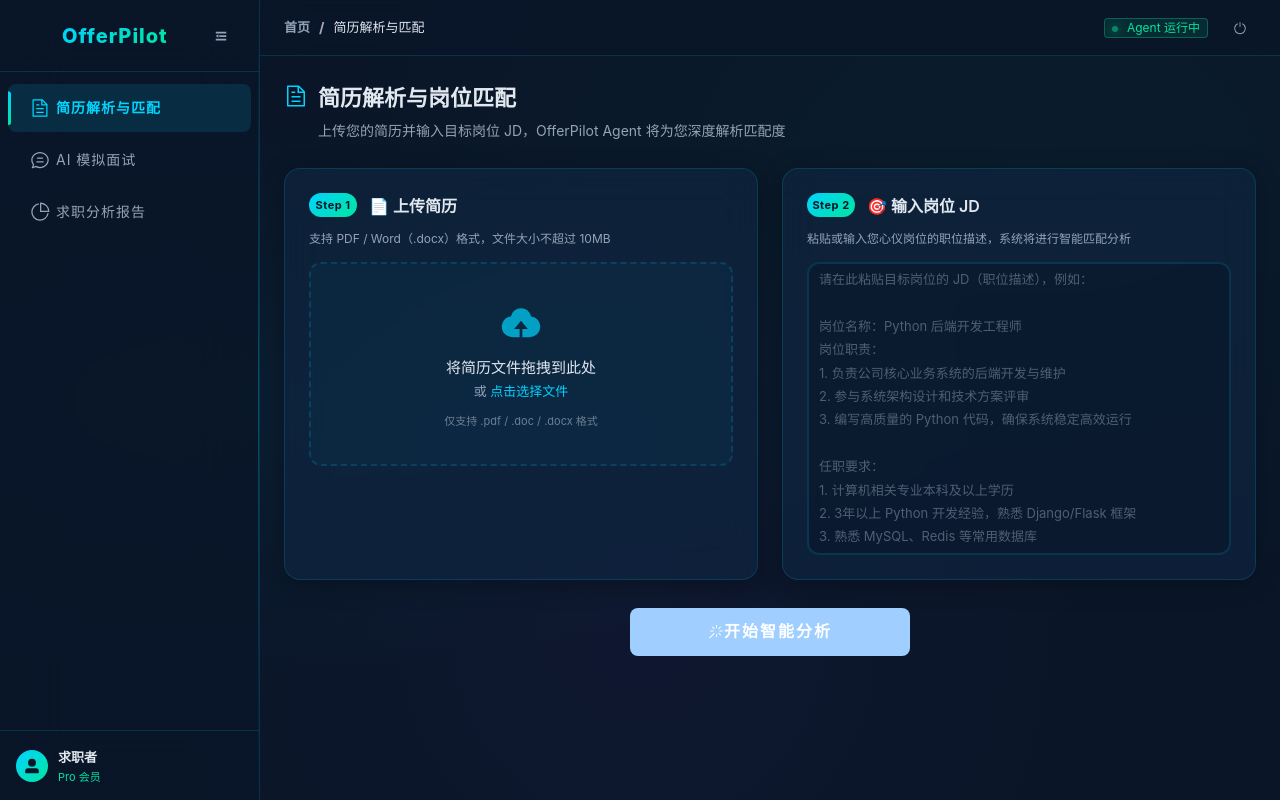
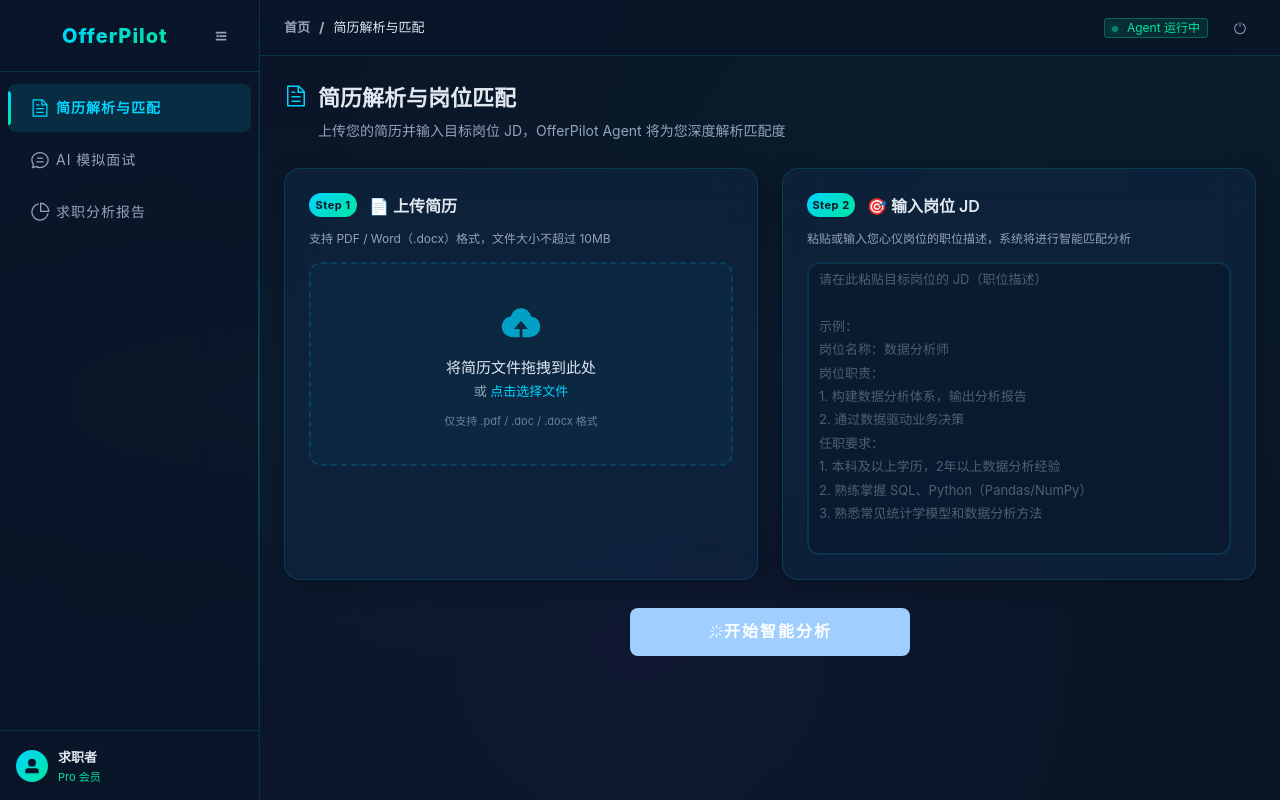
Before and after one commit to jinming-lv/offerpilot_project, a Vue app in the folder frontend/: page /#/upload in a window 1280 px wide. Built offline with nearby package versions, Linux system fonts and the light colour scheme.

Commit message:
JD示例简化

```diff
--- a/frontend/src/views/UploadView.vue
+++ b/frontend/src/views/UploadView.vue
@@ -77,7 +77,7 @@
           type="textarea"
           class="jd-textarea"
           :rows="12"
-          placeholder="请在此粘贴目标岗位的 JD（职位描述），例如：&#10;&#10;岗位名称：Python 后端开发工程师&#10;岗位职责：&#10;1. 负责公司核心业务系统的后端开发与维护&#10;2. 参与系统架构设计和技术方案评审&#10;3. 编写高质量的 Python 代码，确保系统稳定高效运行&#10;&#10;任职要求：&#10;1. 计算机相关专业本科及以上学历&#10;2. 3年以上 Python 开发经验，熟悉 Django/Flask 框架&#10;3. 熟悉 MySQL、Redis 等常用数据库&#10;4. 了解 Docker、K8s 容器化技术优先&#10;..."
+          placeholder="请在此粘贴目标岗位的 JD（职位描述）&#10;&#10;示例：&#10;岗位名称：数据分析师&#10;岗位职责：&#10;1. 构建数据分析体系，输出分析报告&#10;2. 通过数据驱动业务决策&#10;任职要求：&#10;1. 本科及以上学历，2年以上数据分析经验&#10;2. 熟练掌握 SQL、Python（Pandas/NumPy）&#10;3. 熟悉常见统计学模型和数据分析方法"
         />
 
         <div class="jd-stats" v-if="jdText.length > 0">
```
